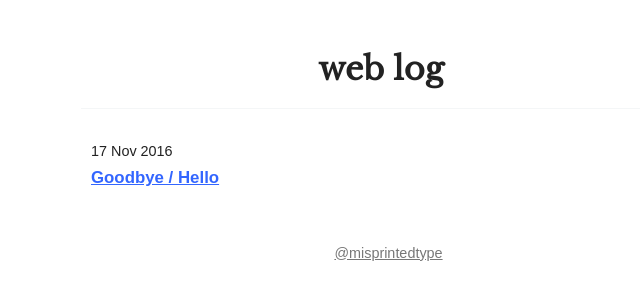
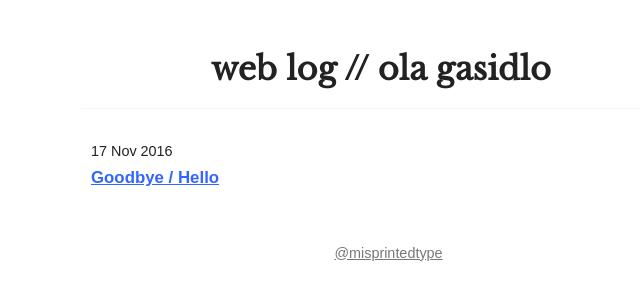
Before and after one commit to zoepage/zoepage.github.io, a Jekyll site: the page built from index.html, in a window 1280 px wide. Shown: the top 300 px of the page, without its empty margins (259-899 px from the left). Built offline with Jekyll 4.4.1, drawn with Linux system fonts in a browser that asks for light colours; the list of posts is cut into pages by our own code.

Commit message:
chore: add title info

```diff
--- a/_config.yml
+++ b/_config.yml
@@ -2,5 +2,5 @@ excerpt_separator: ""
 rouge: true
 markdown: kramdown
 url: http://zoepage.github.io
-title: web log
+title: web log // ola gasidlo
 paginate: 10
```
